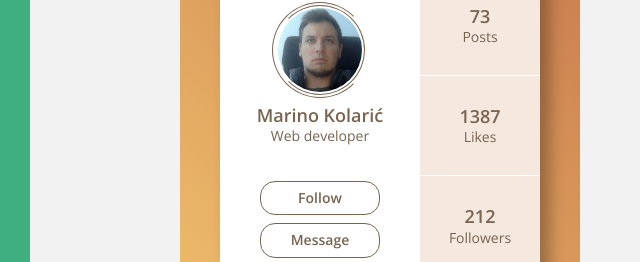
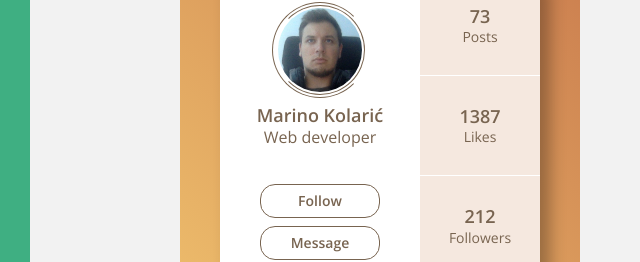
Before and after one commit to MarinoKolaric/100dayscss, a Gatsby site: page / in a window 1280 px wide. Shown: the part 261-523 px from the top of the page, 470-1110 px from the left. Built offline with nearby package versions, Linux system fonts and the light colour scheme; Gatsby itself is replaced by a stand-in of ours.

Commit message:
Fix fontSize #day5

```diff
--- a/src/components/days/day5.tsx
+++ b/src/components/days/day5.tsx
@@ -84,7 +84,7 @@
   text-align: center;
 `;
 const ProfileJobTitle = styled.p`
-  font-size: ${theme.fontSize.xs};
+  font-size: ${theme.fontSize.xxs};
   padding-bottom: 28px;
   text-align: center;
 `;
```
